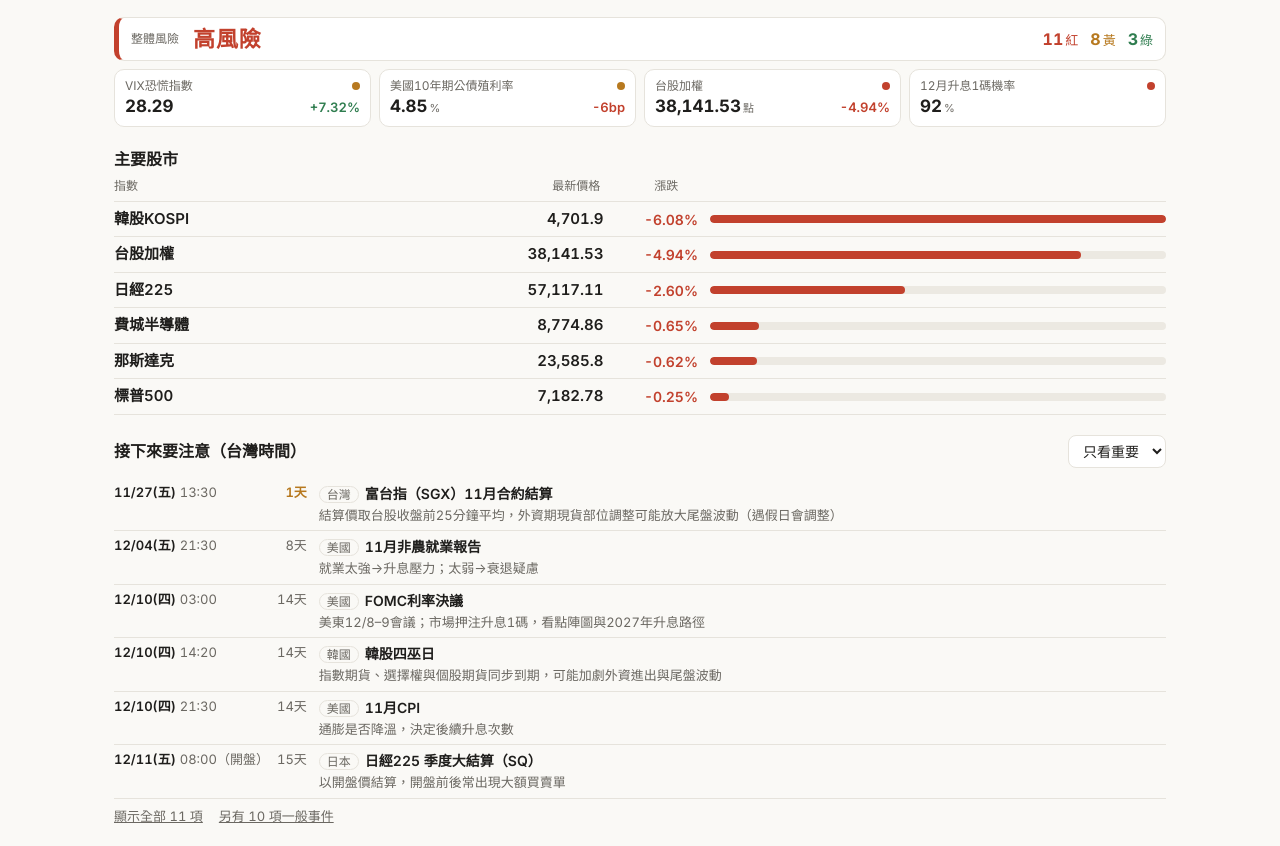
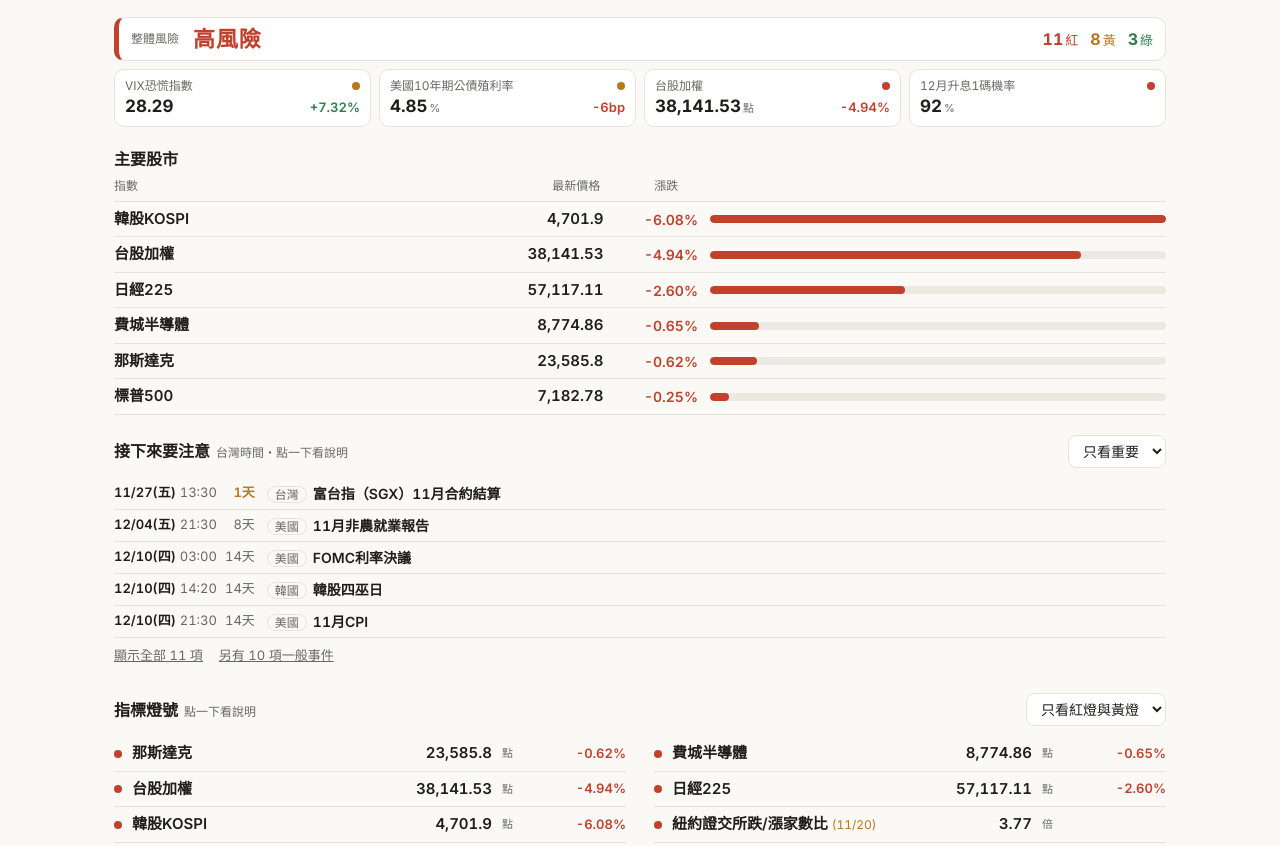
Before and after one commit to txf1trade/globaldata, a plain HTML site: page index.html in a window 1280 px wide. Shown: the part 67-913 px from the top of the page. Drawn offline with Linux system fonts and the light colour scheme.

Commit message:
Update index.html

```diff
--- a/index.html
+++ b/index.html
@@ -69,7 +69,9 @@ select { font: inherit; font-size: 14px; padding: 6px 10px; border-radius: 8px;
 .item-val { font-weight: 600; white-space: nowrap; text-align: right; }
 .item-unit { font-size: 11px; color: var(--muted); white-space: nowrap; }
 .item .chg { text-align: right; }
-.note { grid-column: 2 / 6; font-size: 13px; color: var(--muted); line-height: 1.5; margin-top: 2px; }
+.note { display: none; grid-column: 2 / 6; font-size: 13px; color: var(--muted); line-height: 1.5; margin-top: 2px; }
+.item { cursor: pointer; }
+.item.open .note { display: block; }
 .src { margin-left: 6px; }
 .cal { width: 100%; border-collapse: collapse; font-size: 14px; }
 .cal td { padding: 5px 8px 5px 0; border-bottom: 1px solid var(--line); vertical-align: top; }
@@ -82,7 +84,10 @@ select { font: inherit; font-size: 14px; padding: 6px 10px; border-radius: 8px;
 .star { color: var(--warn); margin-right: 4px; }
 .cal a { text-decoration: none; }
 .cal a:hover { text-decoration: underline; }
-.why { font-size: 13px; color: var(--muted); line-height: 1.5; margin-top: 2px; }
+.why { display: none; font-size: 13px; color: var(--muted); line-height: 1.5; margin-top: 2px; }
+.cal tr { cursor: pointer; }
+.cal tr.open .why { display: block; }
+.hint { font-size: 12px; color: var(--muted); font-weight: 400; margin-left: 6px; }
 .tag { font-size: 12px; color: var(--muted); border: 1px solid var(--line); border-radius: 999px; padding: 0 7px; margin-right: 6px; white-space: nowrap; font-weight: 400; }
 ul.news { list-style: none; margin: 0; padding: 0; }
 ul.news li { padding: 6px 0; font-size: 14px; border-bottom: 1px solid var(--line); }
@@ -139,7 +144,7 @@ summary { cursor: pointer; color: var(--fg); }
 
   <section>
     <div class="bar">
-      <h2>接下來要注意（台灣時間）</h2>
+      <h2>接下來要注意<span class="hint">台灣時間・點一下看說明</span></h2>
       <select id="calfilter" aria-label="篩選行事曆">
         <option value="key">只看重要</option>
         <option value="">全部事件</option>
@@ -150,7 +155,7 @@ summary { cursor: pointer; color: var(--fg); }
 
   <section>
     <div class="bar">
-      <h2>指標燈號</h2>
+      <h2>指標燈號<span class="hint">點一下看說明</span></h2>
       <select id="filter" aria-label="篩選指標">
         <option value="alert">只看紅燈與黃燈</option>
         <option value="">全部指標</option>
@@ -258,6 +263,7 @@ function drawList() {
     const src = mk('span', 'src');
     src.append(document.createTextNode(r.manual ? '· 手動 · ' : '· '), link(r.source_url, r.source_name || '來源'));
     note.append(src);
+    it.addEventListener('click', (e) => { if (e.target.tagName !== 'A') it.classList.toggle('open'); });
     it.append(dot, nameWithDate('item-name', r), v, mk('span', 'item-unit', r.unit || ''), chg(r), note);
     box.appendChild(it);
   });
@@ -272,7 +278,7 @@ function drawCal() {
   if (!all.length) return box.appendChild(mk('p', 'empty', calFilter === 'key' ? '近期沒有重要事件' : '近期沒有排定的事件'));
   const WD = '日一二三四五六';
   const table = mk('table', 'cal'); const tb = mk('tbody'); table.append(tb);
-  (allCal ? all : all.slice(0, 6)).forEach((r) => {
+  (allCal ? all : all.slice(0, 5)).forEach((r) => {
     const n = daysUntil(r.date);
     const p = String(r.date).split('-').map(Number);
     const wd = p.length === 3 ? '(' + WD[new Date(Date.UTC(p[0], p[1] - 1, p[2])).getUTCDay()] + ')' : '';
@@ -286,12 +292,13 @@ function drawCal() {
     ev.append(link(r.source_url, r.event || ''));
     const why = mk('div', 'why', r.why || ''); why.title = r.why || '';
     body.append(ev, why);
+    tr.addEventListener('click', (e) => { if (e.target.tagName !== 'A') tr.classList.toggle('open'); });
     tr.append(t, cd, body); tb.appendChild(tr);
   });
   box.appendChild(table);
   const hidden = upcoming.length - all.length;
   const row = mk('div'); row.style.display = 'flex'; row.style.gap = '16px';
-  if (all.length > 6) {
+  if (all.length > 5) {
     const b = mk('button', 'more', allCal ? '收起' : `顯示全部 ${all.length} 項`); b.type = 'button';
     b.addEventListener('click', () => { allCal = !allCal; drawCal(); }); row.append(b);
   }
```
